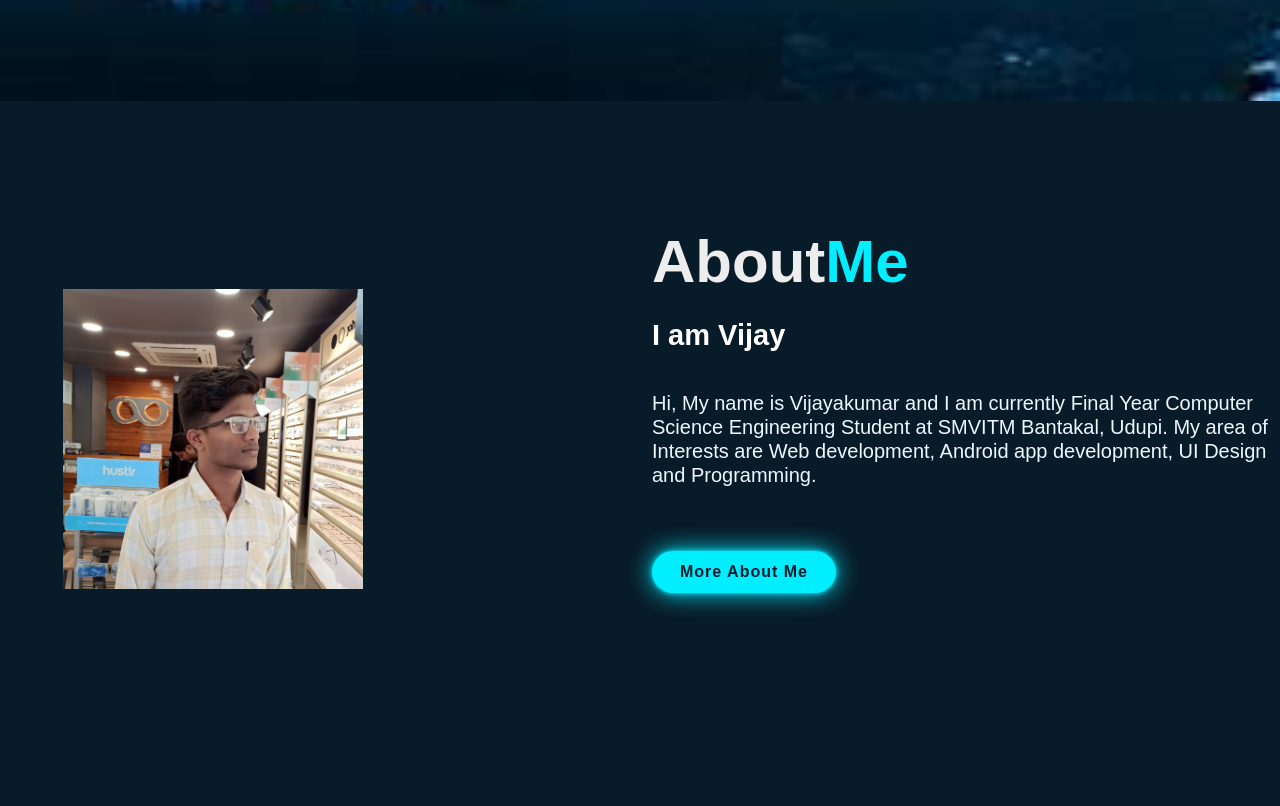
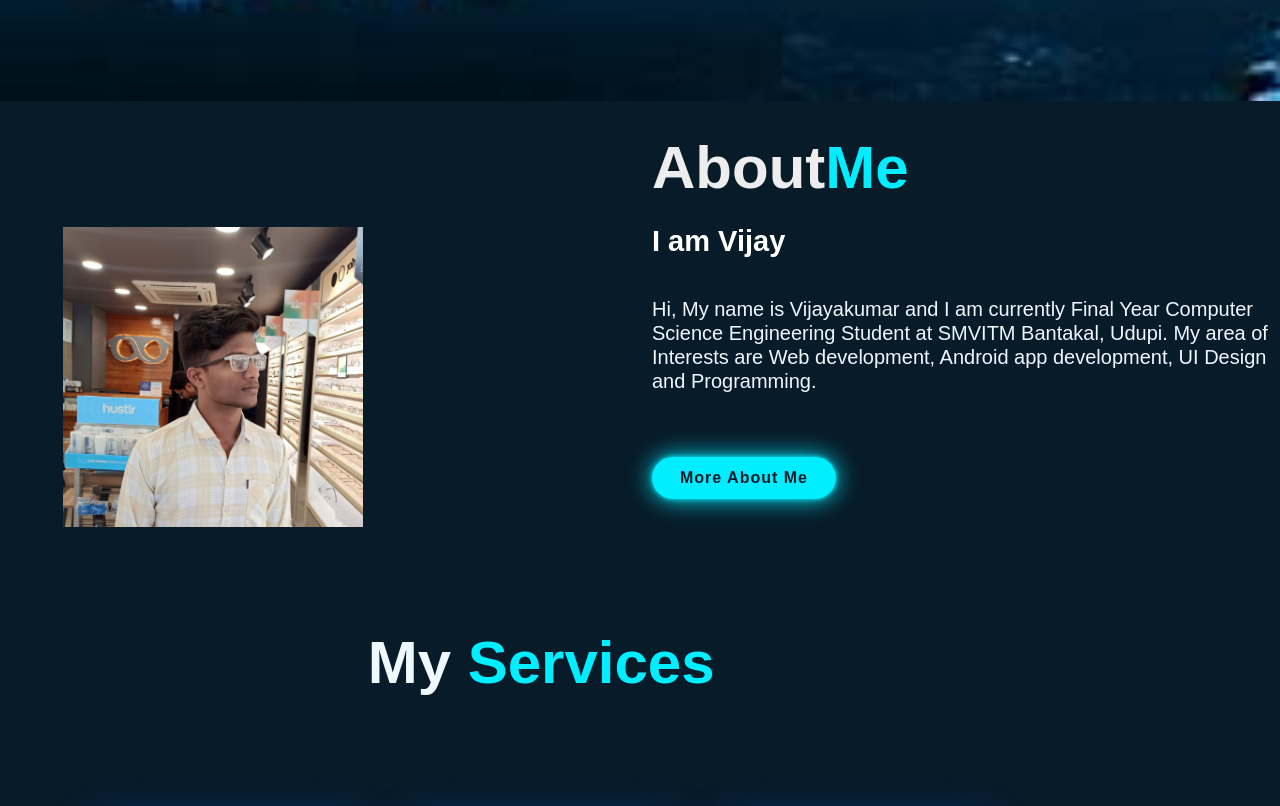
Before and after one commit to Vijayakumarbiradar22/Portfolio, a plain HTML site: page index.html in a window 1280 px wide. Shown: the part 699-1505 px from the top of the page. Drawn offline with nearby package versions, Linux system fonts and the light colour scheme.

Commit message:
modified about image

```diff
--- a/styles.css
+++ b/styles.css
@@ -148,19 +148,20 @@ body {
 
 }
 .about-img {
-    padding-top: 30%;
+    padding-top: 20%;
     padding-bottom: 20%;
     padding-left: 10%;
-    max-width: 630px;
-    height: auto;
-    width: 100%;
+    max-width: 430px;
+    max-height: 430px;
+    /* height: 100%;
+    width: 100%; */
     border-radius: 8px
 }
-/* .about-img:hover{
+.about-img:hover{
     box-shadow:0 0 5px cyan,
     0 0 25px cyan, 0 0 50px cyan,
     0 0 100px cyan,0 0 200px cyan
-} */
+}
 .about-text h2 {
     font-size: 60px;
 }
```
Also changed, not shown: index.html (+1 -1 lines).
